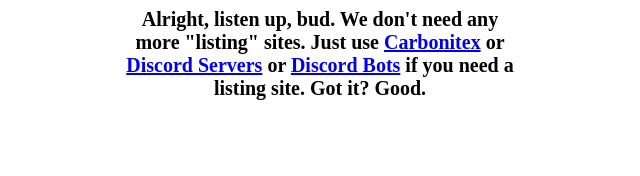
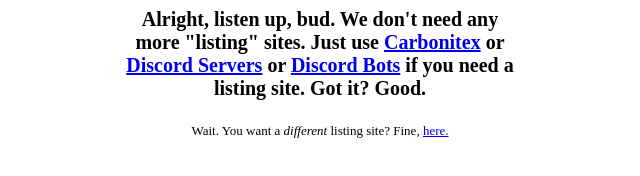
Before and after one commit to jagrosh/DiscordList, a plain HTML site: page index.html in a window 1280 px wide. Shown: the whole page, without its empty margins (320-960 px from the left). Drawn offline with Linux system fonts and the light colour scheme.

Commit message:
Update index.html

```diff
--- a/index.html
+++ b/index.html
@@ -3,5 +3,9 @@
   Just use <a href="http://carbonitex.net/discord">Carbonitex</a>
   or <a href="https://www.discordservers.com/">Discord Servers</a>
   or <a href="http://bots.discord.pw">Discord Bots</a>
-  if you need a listing site. Got it? Good.
-</div></center>
+  if you need a listing site. Got it? Good.<br><br>
+</div>
+<div style="font:arial; font-size:13; text-align:center; max-width:350">
+  Wait. You want a <i>different</i> listing site? Fine, <a href="https://youtu.be/dQw4w9WgXcQ">here.</a>
+</div>
+</center>
```
